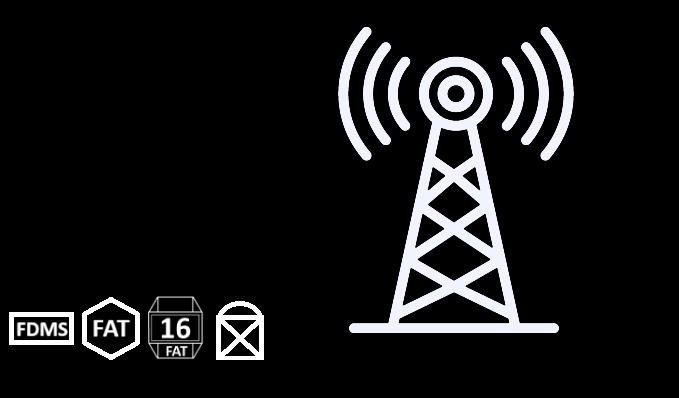
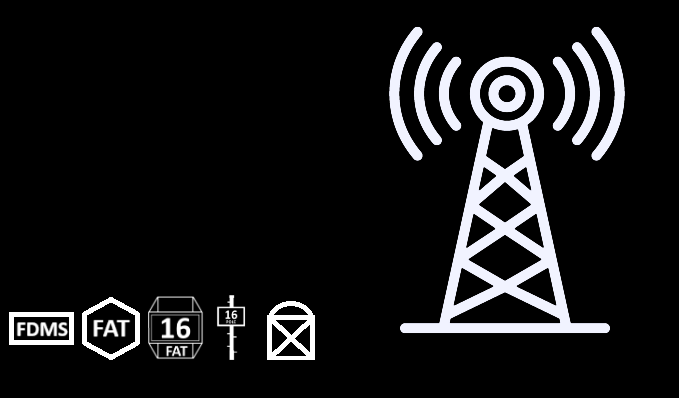
Before and after one commit to OneAirte/FTTH-Legends, a plain HTML site: page index.html in a window 1280 px wide. Shown: the part 66-464 px from the top of the page, without its empty margins (0-679 px from the left). Drawn offline with Linux system fonts and the light colour scheme.

Commit message:
Update index.html

```diff
--- a/index.html
+++ b/index.html
@@ -7,6 +7,7 @@
 <img src="FDMS.png">
 <img src="FAT BOX.png">
 <img src="POLE.png" style="height:65px;">
+<img src="POLE-2.png" style="height:65px;">
 <img src="ODF.png">
 <img src="Tower.png">
 
```
